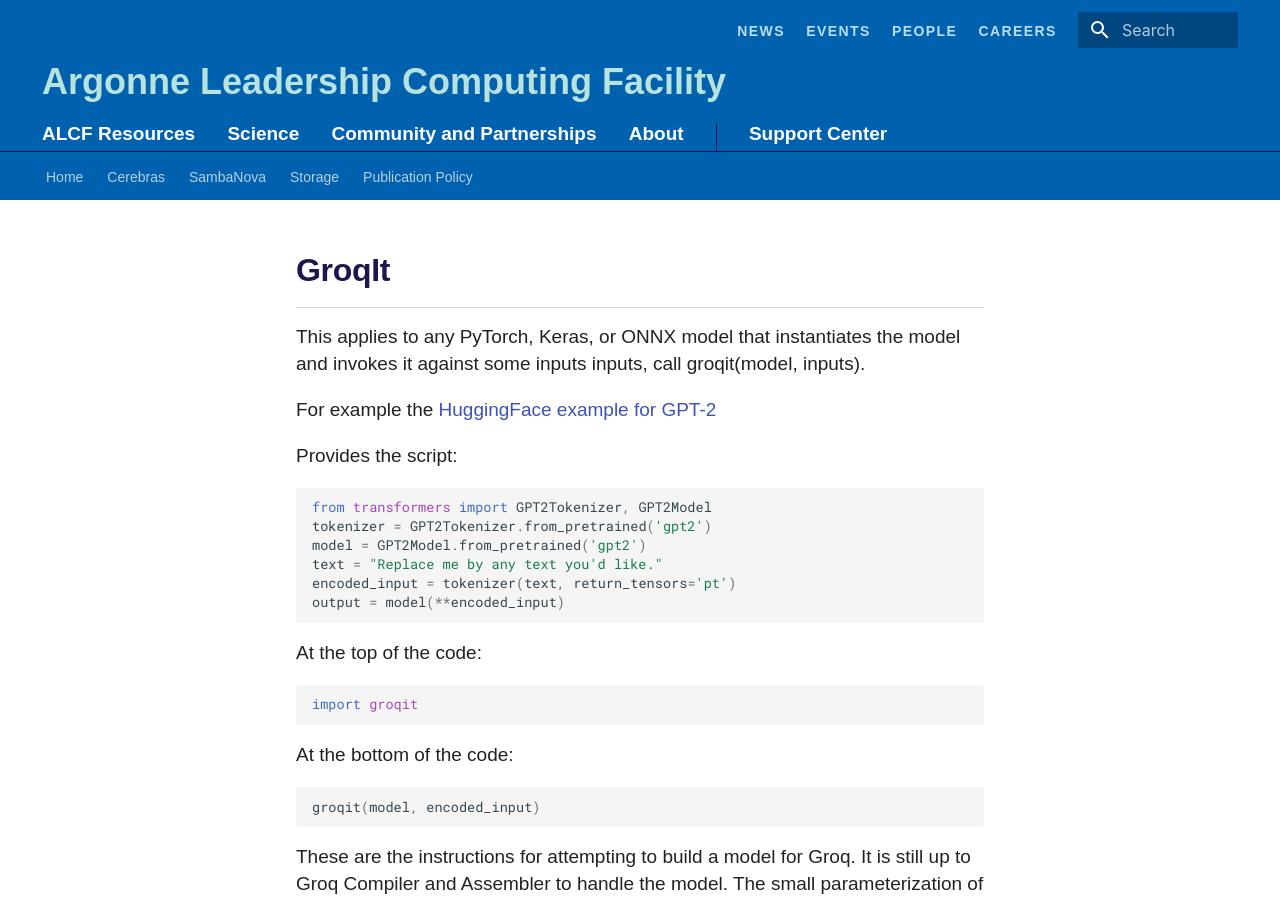
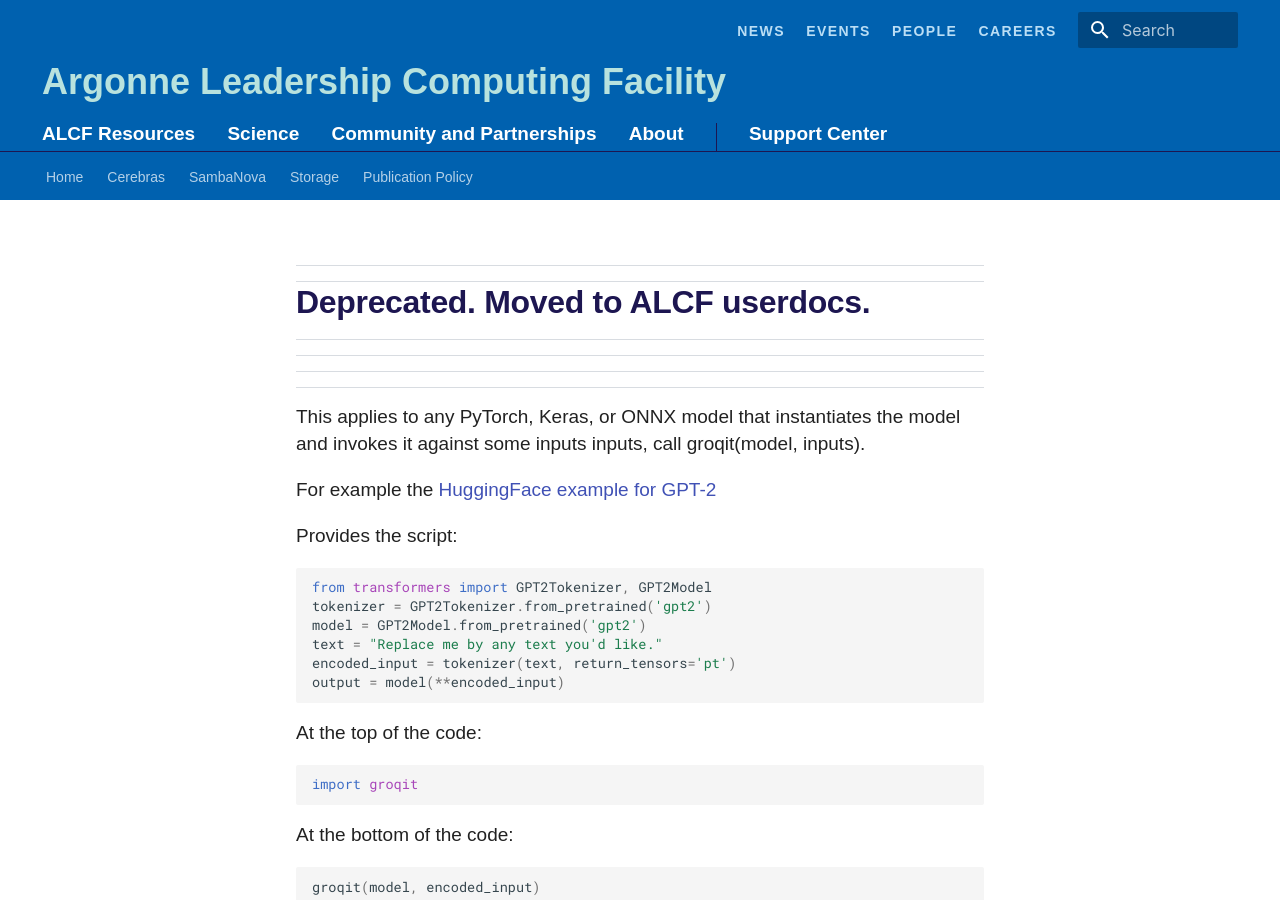
Before and after one commit to argonne-lcf/ai-testbed-userdocs, an MkDocs documentation site: the page built from docs/groq/groqit.md, in a window 1280 px wide and 900 px high. Built offline with MkDocs 1.6.1 and Material for MkDocs 9.7.7, drawn with Linux system fonts in a browser that asks for light colours; some web fonts are replaced; comment, search, counter and statistics services are not loaded.

Commit message:
!!!!! Groq001-DNP moved to ALCF.

```diff
--- a/docs/groq/groqit.md
+++ b/docs/groq/groqit.md
@@ -1,4 +1,9 @@
-# GroqIt
+#
+#
+# Deprecated.  Moved to ALCF userdocs.
+#
+#
+#
 
 This applies to any PyTorch, Keras, or ONNX model that instantiates the
 model and invokes it against some inputs inputs, call groqit(model, inputs).
```
